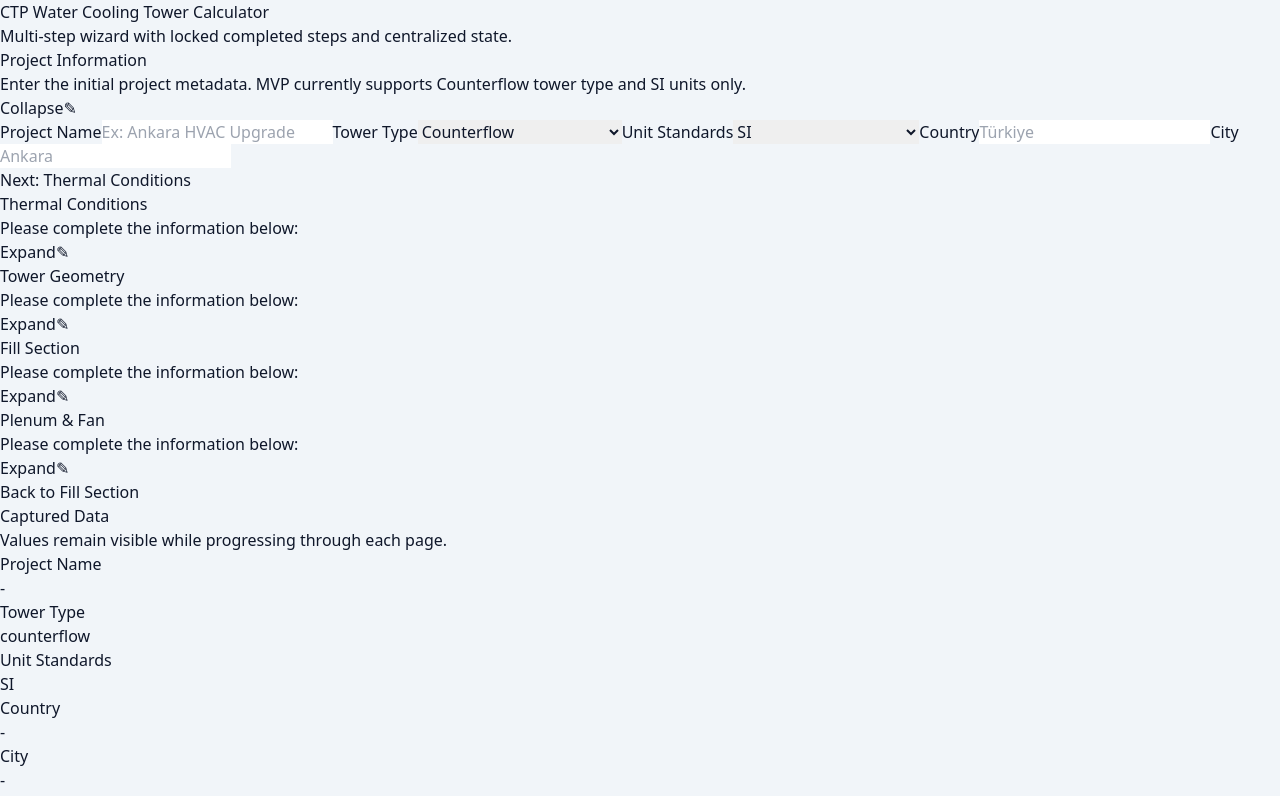
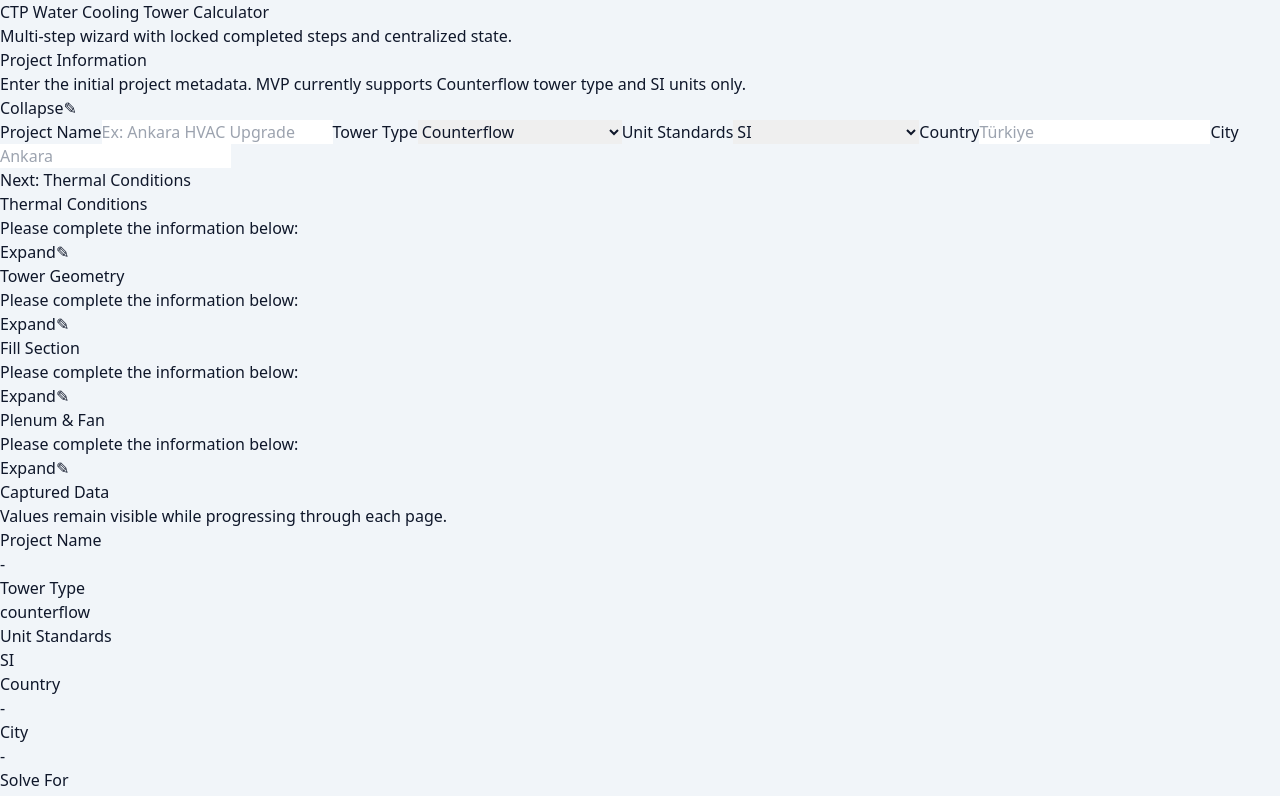
Before and after one commit to muhsinaltintop/CTC, a Next.js app: page / in a window 1280 px wide. Shown: the top 796 px of the page. Built offline with nearby package versions, Linux system fonts and the light colour scheme.

Commit message:
Adjust Fill/Plenum headers and remove back link

```diff
--- a/components/organisms/FillSectionStep.tsx
+++ b/components/organisms/FillSectionStep.tsx
@@ -91,7 +91,6 @@ export function FillSectionStep({
 
   return (
     <section className="rounded-xl border border-slate-200 bg-white p-5 shadow-sm">
-      <div className="mb-3 flex items-center justify-between gap-4">
       <StepHeader
         title="Fill Section"
         description="Please complete the information below:"
@@ -100,7 +99,6 @@ export function FillSectionStep({
         canEdit={canEdit}
         onEdit={onEdit}
       />
-      </div>
 
       {isOpen ? (
         <>
--- a/components/organisms/PlenumFanStep.tsx
+++ b/components/organisms/PlenumFanStep.tsx
@@ -11,7 +11,6 @@ interface PlenumFanStepProps {
   canEdit: boolean;
   onToggle: () => void;
   onEdit: () => void;
-  onBackToFillSection: () => void;
   onChange: (value: Partial<PlenumFan>) => void;
 }
 
@@ -25,12 +24,10 @@ export function PlenumFanStep({
   canEdit,
   onToggle,
   onEdit,
-  onBackToFillSection,
   onChange
 }: PlenumFanStepProps) {
   return (
     <section className="rounded-xl border border-slate-200 bg-white p-5 shadow-sm">
-      <div className="mb-3 flex items-center justify-between gap-4">
       <StepHeader
         title="Plenum & Fan"
         description="Please complete the information below:"
@@ -39,15 +36,6 @@ export function PlenumFanStep({
         canEdit={canEdit}
         onEdit={onEdit}
       />
-
-        <button
-          type="button"
-          onClick={onBackToFillSection}
-          className="mb-4 text-sm font-medium text-sky-700 hover:text-sky-900"
-        >
-          Back to Fill Section
-        </button>
-      </div>
 
       {isOpen ? (
         <>
--- a/components/templates/CalculatorWizard.tsx
+++ b/components/templates/CalculatorWizard.tsx
@@ -280,7 +280,6 @@ export function CalculatorWizard() {
             editable={activeStep === 4}
             canEdit={activeStep !== 4}
             onEdit={() => activateStep(4)}
-            onBackToFillSection={() => activateStep(3)}
             onChange={(value) =>
               setCalculatorData((prev) => ({
                 ...prev,
```
Lines whose indentation alone changed are shown as unchanged.
